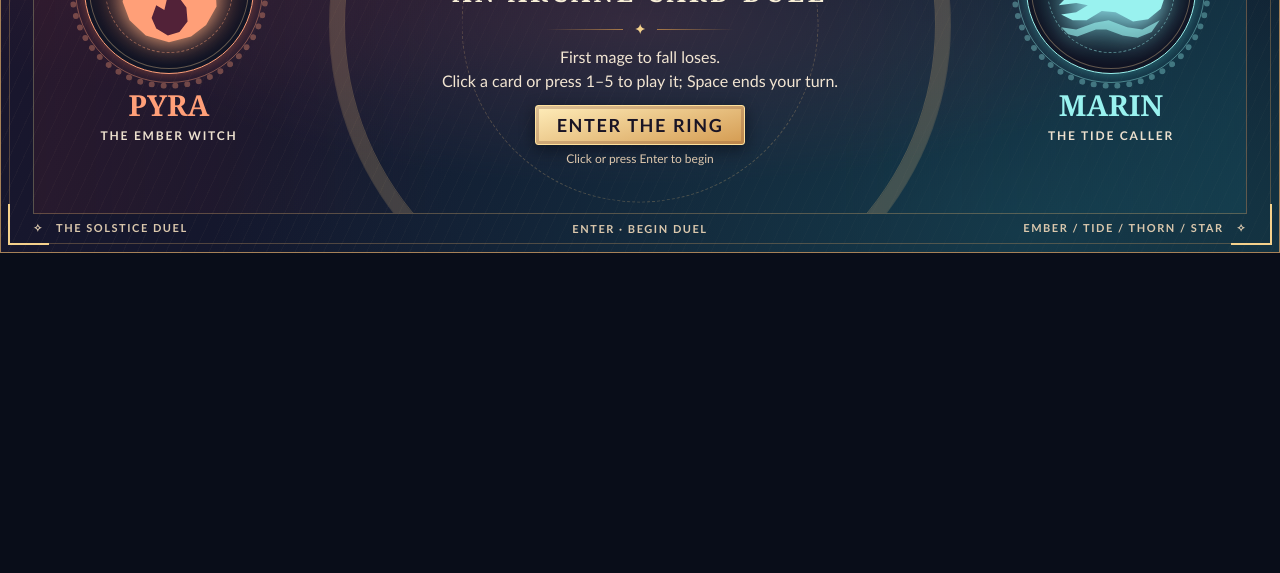
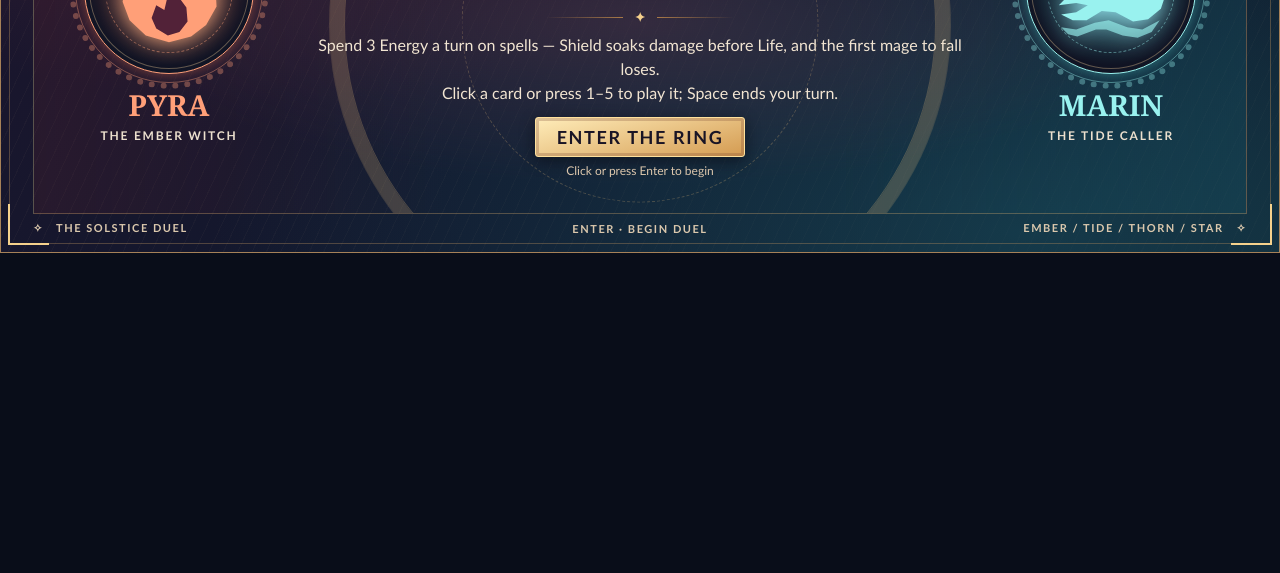
Before and after one commit to silver-byte/best-card-game-20261122-1826-r, a plain HTML site: page game/index.html in a window 1280 px wide. Shown: the part 227-800 px from the top of the page. Drawn offline with Linux system fonts and the light colour scheme.

Commit message:
Card v3: rescreened play cover with both duelists in the log; gameplay subtitle; README notes

```diff
--- a/game/index.html
+++ b/game/index.html
@@ -167,14 +167,14 @@ function createDuel(seed, sound = () => {}) {
 // INTERFACE
 const query = new URLSearchParams(location.search);
 const scene = query.get('shot');
-const seed = Number(query.get('seed') ?? (scene==='play' ? 63 : 1)) >>> 0;
+const seed = Number(query.get('seed') ?? (scene==='play' ? 278 : 1)) >>> 0;
 const table=document.querySelector('#table'), overlay=document.querySelector('#overlay');
 const hint=document.querySelector('#hint'), soundButton=document.querySelector('#sound');
 const glyph=kind=>`<span class="glyph ${kind.toLowerCase()}" aria-hidden="true"></span>`;
 const effectWords={damage:'Deal',burn:'Burn',heal:'Heal',shield:'Shield',draw:'Draw'};
 const replayMoves={
   // Digits are hand keys; zero ends the round. No replay changes a mage directly.
-  play:[2,0,4,3,0,1,5,0,3,0,2,2,2,0,1,2,3,0],
+  play:[2,4,0,3,0,2,1,0,3,0,1,1,0],
   win:[5,2,0,4,2,0,1,2,0,2,3,0,5,4,0,1,0,4,2,0,1],
   loss:[4,0,4,4,0,1,1,0,1,1,0,3,4,3,0,1,0,1,0],
 };
@@ -229,7 +229,7 @@ function paintOverlay(){
   table.hidden=true;
   overlay.hidden=false;
   const done=duel?.winner, win=done===duel?.player;
-  const center=done ? `<div class="hero result ${win?'':'loss'}"><span class="label">Duel complete · Round ${duel.round}</span><h1>${win?'VICTORY':'DEFEAT'}</h1><h2>${win?'Pyra falls':'Marin falls'}</h2><div class="ruleline">✦ &nbsp; FINAL SPELL: ${duel.finisher.toUpperCase()} &nbsp; ✦</div>${chronicle(duel.log)}<button class="gold-button" id="begin">REMATCH</button><span class="prompt">Click or press Enter to duel again</span></div>` : `<div class="hero"><span class="label">A spellcraft game for one challenger</span><h1>EMBER <i>&amp;</i> TIDE</h1><h2>An Arcane Card Duel</h2><div class="ruleline">✦</div><p>First mage to fall loses.<br>Click a card or press 1–5 to play it; Space ends your turn.</p><button class="gold-button" id="begin">ENTER THE RING</button><span class="prompt">Click or press Enter to begin</span></div>`;
+  const center=done ? `<div class="hero result ${win?'':'loss'}"><span class="label">Duel complete · Round ${duel.round}</span><h1>${win?'VICTORY':'DEFEAT'}</h1><h2>${win?'Pyra falls':'Marin falls'}</h2><div class="ruleline">✦ &nbsp; FINAL SPELL: ${duel.finisher.toUpperCase()} &nbsp; ✦</div>${chronicle(duel.log)}<button class="gold-button" id="begin">REMATCH</button><span class="prompt">Click or press Enter to duel again</span></div>` : `<div class="hero"><span class="label">A spellcraft game for one challenger</span><h1>EMBER <i>&amp;</i> TIDE</h1><h2>An Arcane Card Duel</h2><div class="ruleline">✦</div><p>Spend 3 Energy a turn on spells — Shield soaks damage before Life, and the first mage to fall loses.<br>Click a card or press 1–5 to play it; Space ends your turn.</p><button class="gold-button" id="begin">ENTER THE RING</button><span class="prompt">Click or press Enter to begin</span></div>`;
   overlay.innerHTML=seal('PYRA','Ember',done?duel.rival.life:undefined)+center+seal('MARIN','Tide',done?duel.player.life:undefined);
   hint.textContent=done?'ENTER  ·  REMATCH':'ENTER  ·  BEGIN DUEL';
 }
```
Also changed, not shown: screenshots/1-play.jpg, screenshots/2-title.jpg, 1 other file.
